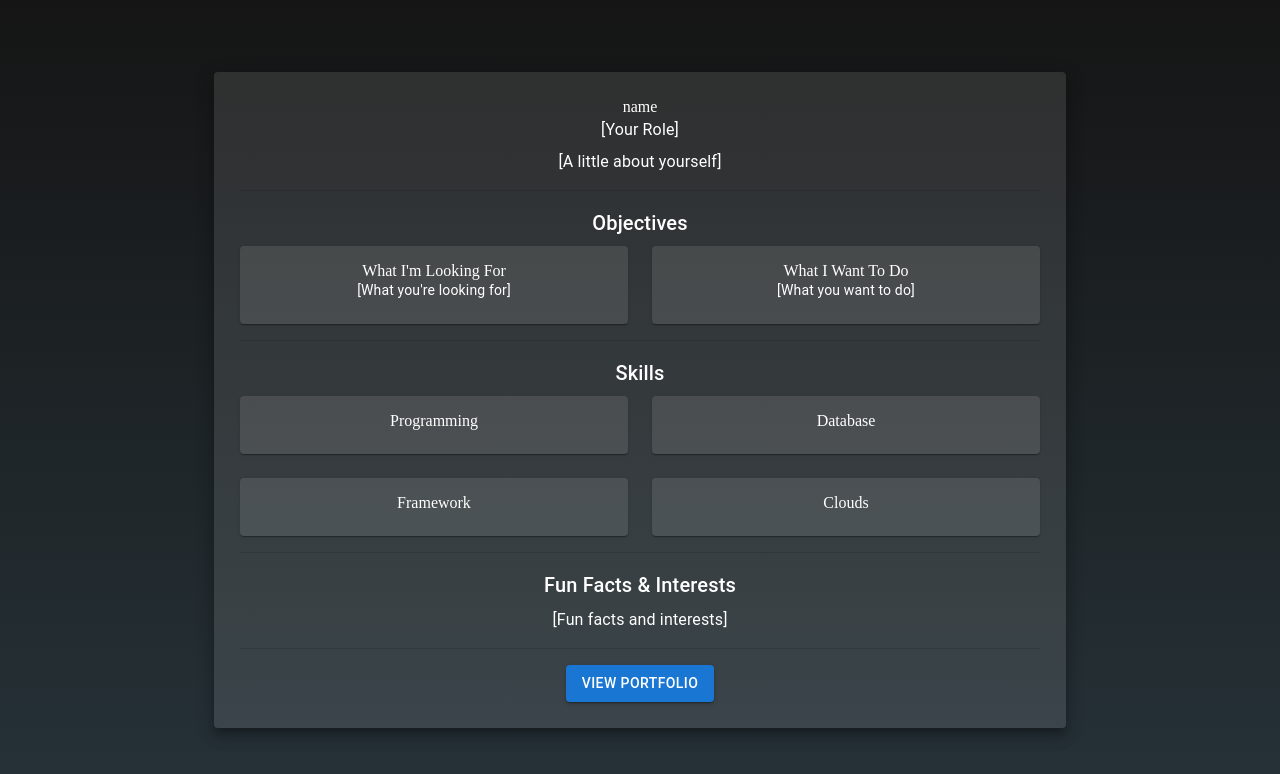
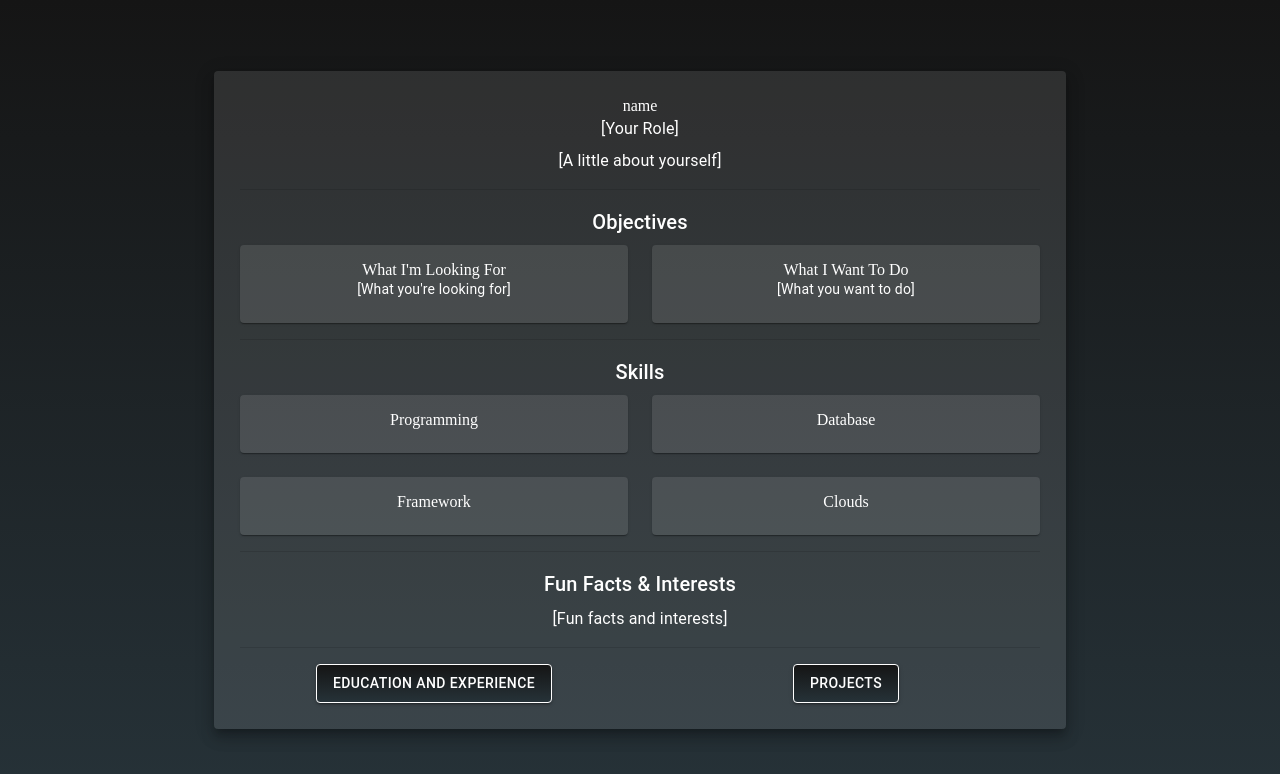
Before and after one commit to BiTheDev/BiTheDev.github.io, a React (Vite) app in the folder portfolio/: page /home in a window 1280 px wide. Shown: the top 774 px of the page. Built offline with nearby package versions, Linux system fonts and the light colour scheme.

Commit message:
adding link and new structure file

```diff
--- a/portfolio/src/App.jsx
+++ b/portfolio/src/App.jsx
@@ -16,8 +16,7 @@ function App() {
           <Route path="/" element={<LandingPage />} />
           <Route path="/home" element={<HomePage />} />
           <Route path="/projects" element={<Layout><ProjectsPage /></Layout>} />
-          <Route path="/education" element={<Layout><EducationPage /></Layout>} />
-          <Route path="/experience" element={<Layout><ExperiencePage /></Layout>} />
+          <Route path="/education-and-experience" element={<Layout><EducationPage /></Layout>} />
         </Routes>
     </BrowserRouter>
   );
--- a/portfolio/src/pages/HomePage/HomePage.jsx
+++ b/portfolio/src/pages/HomePage/HomePage.jsx
@@ -10,6 +10,8 @@ import {
   Button,
 } from "@mui/material";
 import { styled } from "@mui/material";
+
+import { useNavigate } from "react-router-dom";
 
 const StyledDiv = styled("div")({
   height: "100vh",
@@ -33,7 +35,25 @@ const StyledCard = styled(Card)({
   color: "#FFFFFF",
 });
 
+const StyledButton = styled(Button)({
+  background: "linear-gradient(to bottom, #151515 0%, #263238 100%)",
+  border: "1px solid #FFFFFF",
+  color: "#FFFFFF",
+  '&:hover': {
+    background: "rgba(255, 255, 255, 0.1)",
+  },
+});
+
 const HomePage = () => {
+  const navigate = useNavigate();
+
+  const goToEducationAndExperience = () => {
+    navigate("/education-and-experience");
+  };
+
+  const goToProjects = () => {
+    navigate("/projects");
+  };
   return (
     <StyledDiv>
       <Container maxWidth="md">
@@ -120,10 +140,15 @@ const HomePage = () => {
           <Divider style={{ margin: "16px 0" }} />
           {/* Contact and Portfolio */}
           <Grid container spacing={3}>
-            <Grid item xs={12} sm={12}>
-              <Button variant="contained" color="primary">
-                View Portfolio
-              </Button>
+          <Grid item xs={12} sm={6}>
+              <StyledButton variant="contained" color="primary" onClick={goToEducationAndExperience}>
+                Education and Experience
+              </StyledButton>
+            </Grid>
+            <Grid item xs={12} sm={6}>
+              <StyledButton variant="contained" color="primary" onClick={goToProjects}>
+                Projects
+              </StyledButton>
             </Grid>
           </Grid>
         </StyledPaper>
```
Also changed, not shown: portfolio/src/pages/ExperienceAndEducation/ExperienceAndEducation.jsx (added, +9 -0 lines).
